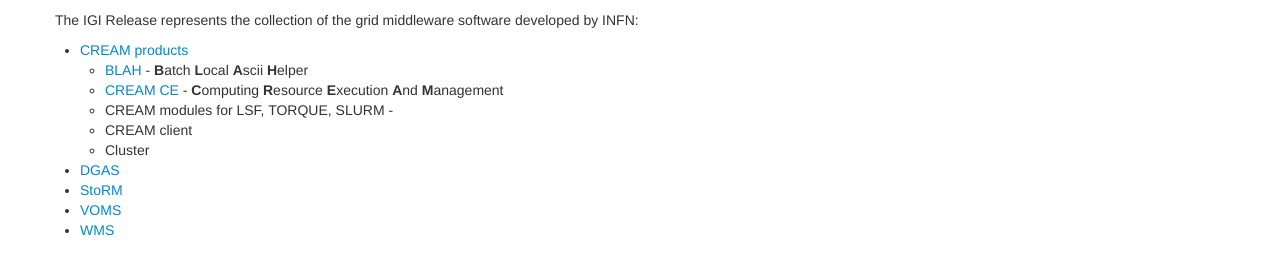
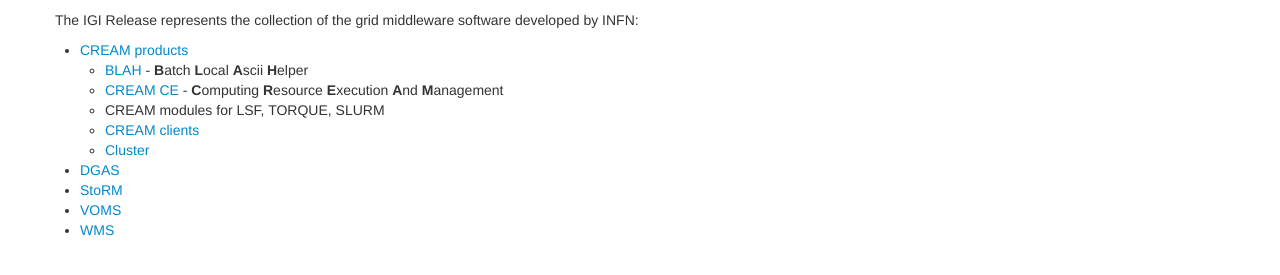
Before and after one commit to caifti/igi_release, a Jekyll site: the page built from index.md, in a window 1280 px wide. Shown: the part 220-495 px from the top of the page. Built offline with Jekyll 4.4.1, drawn with Linux system fonts in a browser that asks for light colours; Markdown is read by kramdown in place of the engine named in the settings.

Commit message:
more info on first page

```diff
--- a/index.md
+++ b/index.md
@@ -15,9 +15,9 @@
 * [CREAM products](https://wiki.italiangrid.it/twiki/bin/view/CREAM/WebHome "CREAM CE")
   * [BLAH](https://wiki.italiangrid.it/twiki/bin/view/CREAM/BlahUserGuide "BLAH") - **B**atch **L**ocal **A**scii **H**elper
   * [CREAM CE](https://wiki.italiangrid.it/twiki/bin/view/CREAM/SystemAdministratorDocumentation "CREAM CE") - **C**omputing **R**esource **E**xecution **A**nd **M**anagement
-  * CREAM <batch-system> modules for LSF, TORQUE, SLURM -
-  * CREAM client
-  * Cluster
+  * CREAM <batch-system> modules for LSF, TORQUE, SLURM
+  * [CREAM clients](https://wiki.italiangrid.it/twiki/bin/view/CREAM/UserDocumentation "CREAM clients")
+  * [Cluster](https://wiki.italiangrid.it/twiki/bin/view/CREAM/SystemAdministratorGuideForEMI3#1_2_1_CREAM_CE_and_gLite_cluster "Cluster")
 * [DGAS](http://www.to.infn.it/grid/INFNGRID/TESTING/accounting/index.html "DGAS")
 * [StoRM](http://italiangrid.github.io/storm/index.html "StoRM")
 * [VOMS](https://github.com/italiangrid/voms/wiki "VOMS")
```
Also changed, not shown: 2 other files.
